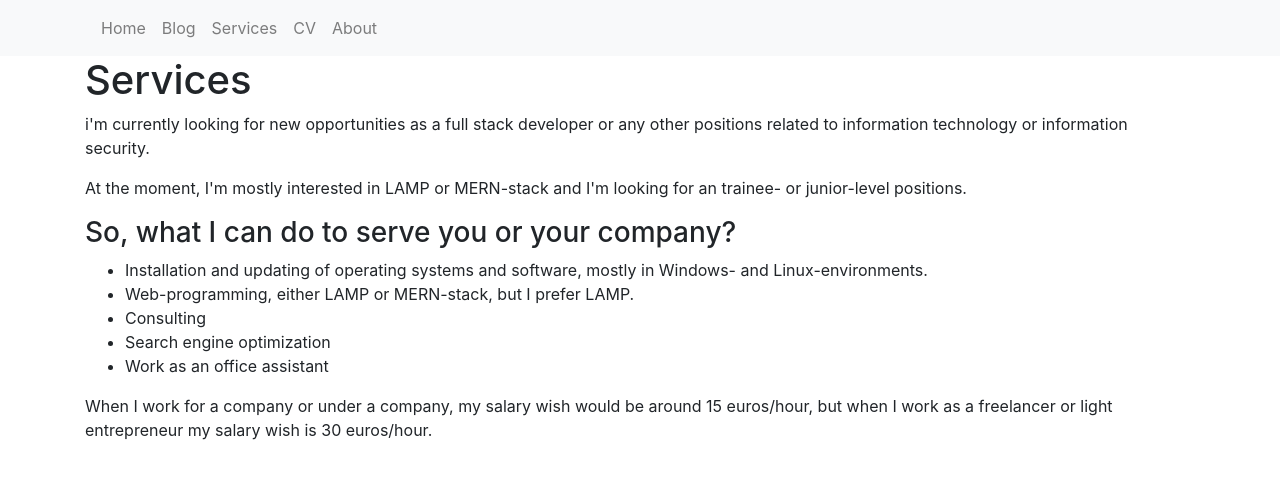
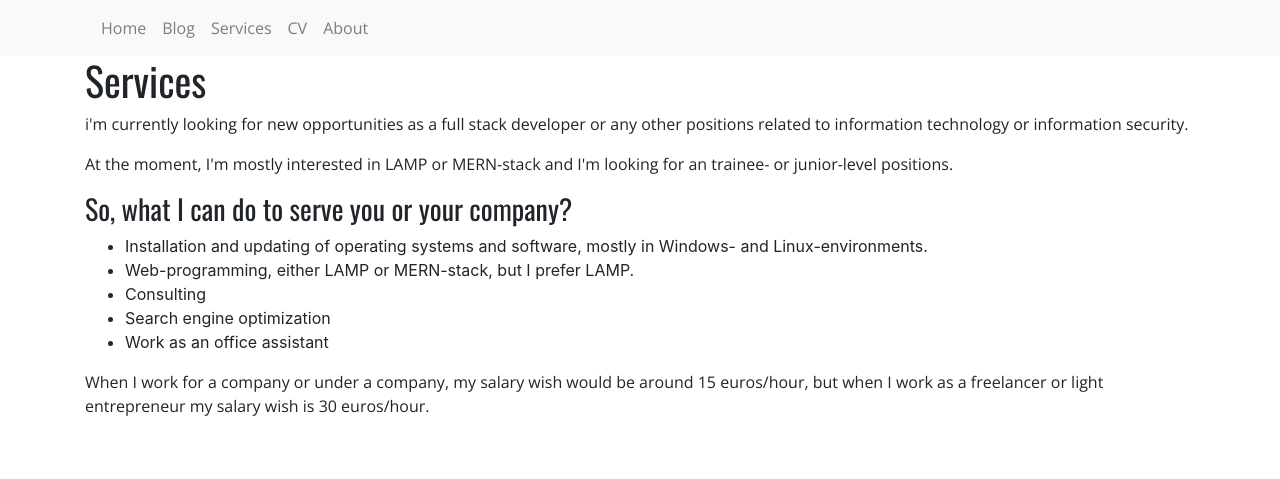
Before and after one commit to n00bsaiboth/n00bsaiboth.github.io, a Jekyll site: the page built from services/index.html, in a window 1280 px wide. Shown: the top 479 px of the page. Built offline with Jekyll 4.4.1, drawn with Linux system fonts in a browser that asks for light colours.

Commit message:
Update default.html

```diff
--- a/_layouts/default.html
+++ b/_layouts/default.html
@@ -37,7 +37,7 @@
   <link rel="stylesheet" href="https://necolas.github.io/normalize.css/8.0.1/normalize.css">
   <link rel="stylesheet" href="https://cdn.jsdelivr.net/npm/bootstrap@4.6.0/dist/css/bootstrap.min.css" integrity="sha384-B0vP5xmATw1+K9KRQjQERJvTumQW0nPEzvF6L/Z6nronJ3oUOFUFpCjEUQouq2+l" crossorigin="anonymous">
   <link rel="stylesheet" href="https://cdnjs.cloudflare.com/ajax/libs/font-awesome/4.7.0/css/font-awesome.min.css">
-  <link rel="stylesheet" href="assets/css/style.css">
+  <link rel="stylesheet" href="https://n00bsaiboth.github.io/assets/css/style.css">
 </head>
 
 <body>
```
